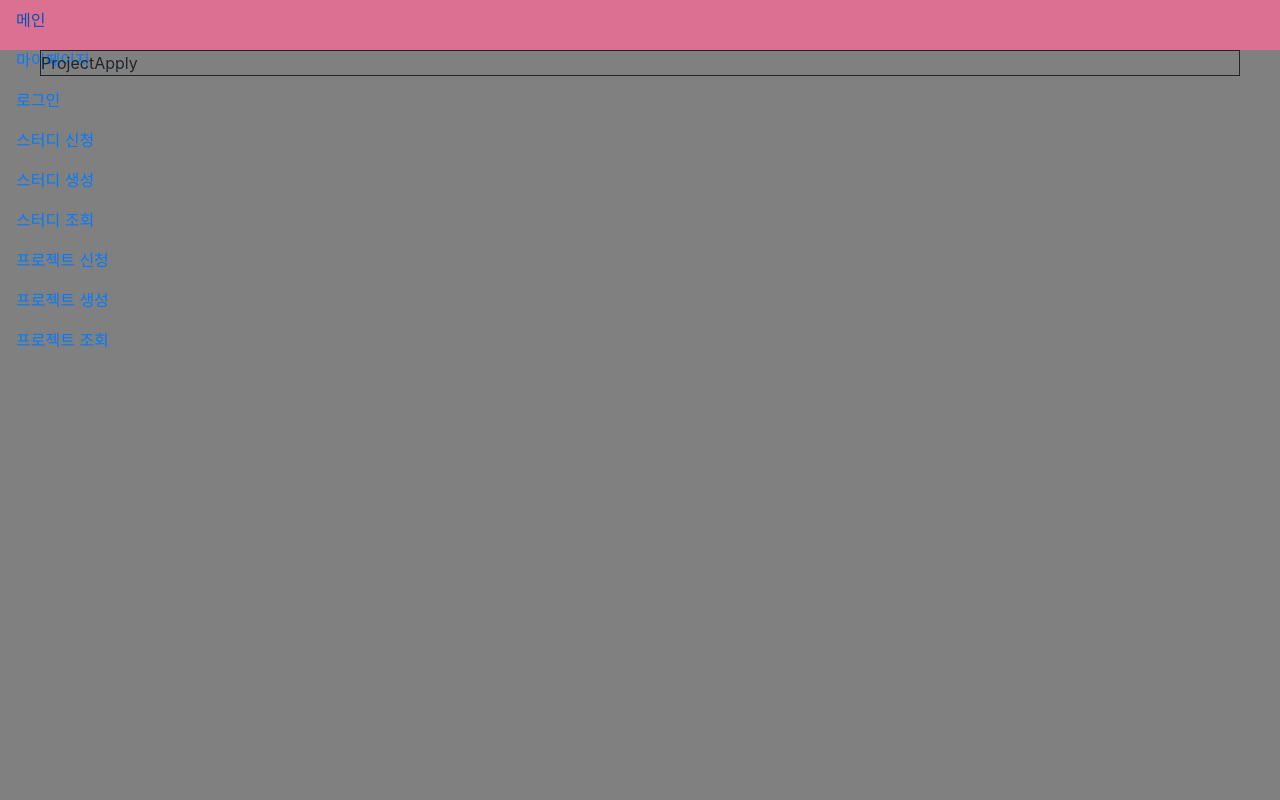
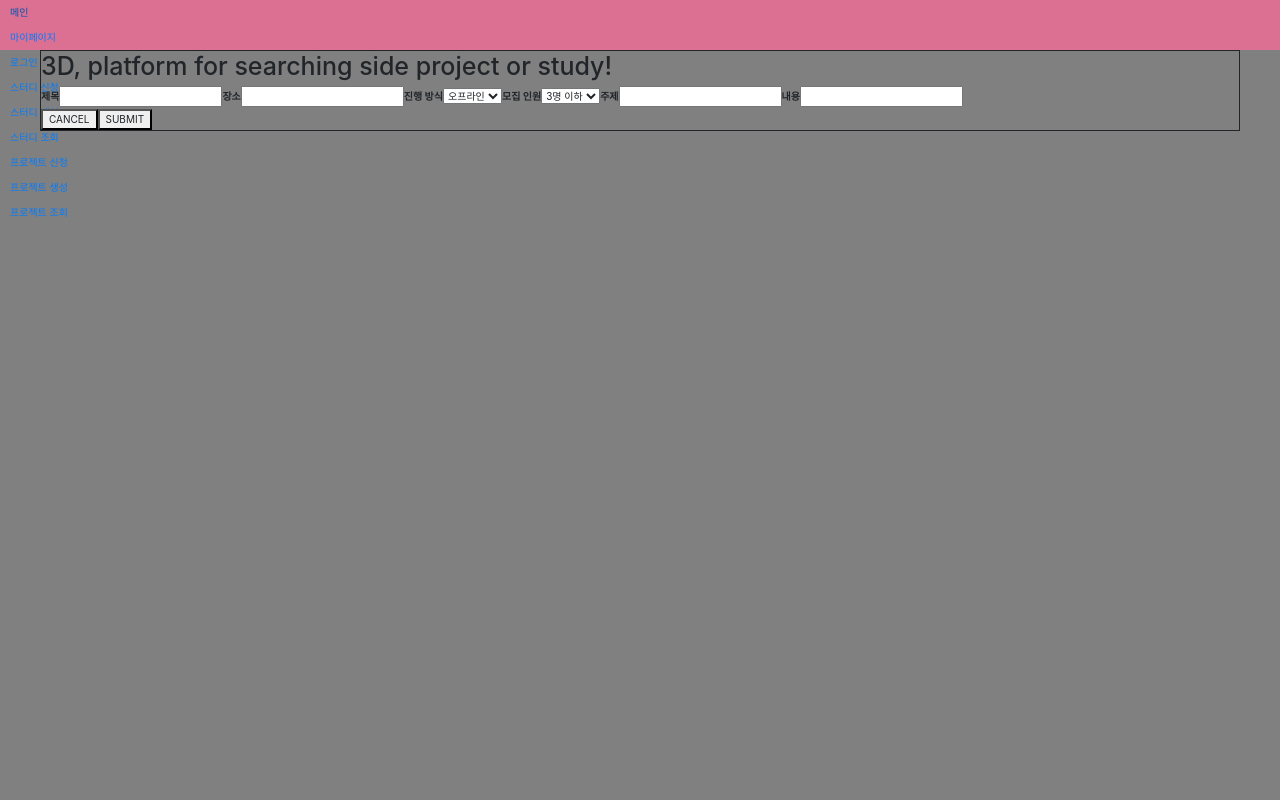
Before and after one commit to 3ddd-developers/3d-frontend, a React app: page /projectApply in a window 1280 px wide. Shown: the top 800 px of the page. Built offline with nearby package versions, Linux system fonts and the light colour scheme.

Commit message:
프로젝트 지원 UI 구현 중

```diff
--- a/public/index.html
+++ b/public/index.html
@@ -7,6 +7,7 @@
     <meta name="theme-color" content="#000000" />
     <meta name="application-name" content="3D">
     <meta name="description" content="3D (Korean Developer Community)">
+    <link rel="stylesheet" href="https://maxcdn.bootstrapcdn.com/bootstrap/3.3.7/css/bootstrap.min.css" integrity="sha384-BVYiiSIFeK1dGmJRAkycuHAHRg32OmUcww7on3RYdg4Va+PmSTsz/K68vbdEjh4u" crossorigin="anonymous">
     <title>3D</title>
 </head>
 
--- a/src/App.jsx
+++ b/src/App.jsx
@@ -12,6 +12,7 @@ const App = () => {
             <header>
                 {/* 예시 */}
                 <Link to='/' className='nav-link'>메인</Link>
+                {/*<Link to="경로"> : 경로를 나눠주는 역할을 한다.*/}
                 <Link to='/mypage' className='nav-link'>마이페이지</Link>
                 <Link to='/login' className='nav-link'>로그인</Link>
                 <Link to='/studyApply' className='nav-link'>스터디 신청</Link>
@@ -24,6 +25,7 @@ const App = () => {
             <div id="content">
                 <WrapContent>
                 <Switch>
+                    {/*<Route path="경로" component={}> : 해당 경로일 때 보여줄 컴포넌트를 지정한다.*/}
                     <Route path="/login" component={Login} />
                     <Route path="/mypage" component={Mypage} />
                     <Route path="/studyApply" component={StudyApply} />
--- a/src/pages/project/ProjectApply.jsx
+++ b/src/pages/project/ProjectApply.jsx
@@ -3,7 +3,31 @@ import React from 'react';
 const ProjectApply = () => {
     return (
         <>
-            ProjectApply
+            <h1>3D, platform for searching side project or study!</h1>
+            <form action="url" method="post">
+                <label htmlFor="제목">제목</label>
+                <input type="text" value="" id="제목" />
+                <label htmlFor="장소">장소</label>
+                <input type="text" id="장소" value="" />
+                <label htmlFor="진행 방식">진행 방식</label>
+                <select id="진행 방식">
+                    <option>오프라인</option>
+                    <option>온라인</option>
+                    <option>둘 다</option>
+                </select>
+                <label htmlFor="모집인원">모집 인원</label>
+                <select id="모집인원">
+                    <option>3명 이하</option>
+                    <option>3~8명</option>
+                    <option>8명 이상</option>
+                </select>
+                <label htmlFor="주제">주제</label>
+                <input type="text" id="주제" />
+                <label htmlFor="내용">내용</label>
+                <input type="text" id="내용" />
+            </form>
+            <button>CANCEL</button>
+            <button type="submit">SUBMIT</button>
         </>
     );
 };
--- a/src/pages/study/StudyApply.jsx
+++ b/src/pages/study/StudyApply.jsx
@@ -1,28 +1,9 @@
 import React from 'react';
-import {ButtonToolbar, Button} from 'react-bootstrap';
-
-
-
-
 
 const StudyApply = () => {
     return (
         <>
-            <h3>시범 코드</h3>
-            <ButtonToolbar>
-                <Button bsStyle="primary">primary</Button>
-            </ButtonToolbar>
-            <form>
-
-                <input></input>
-                <select>
-                    <option></option>
-                    <option></option>
-                    <option></option>
-                    <option></option>
-                    <option></option>
-                </select>
-            </form>
+            StudyApply
         </>
     );
 };
--- a/webpack.config.js
+++ b/webpack.config.js
@@ -10,6 +10,7 @@ module.exports = {
         path: path.resolve(__dirname + "/dist")
     },
     devServer: {
+        historyApiFallback: true,
         contentBase: path.resolve("./dist"),
         index: "index.html",
         port: 9000
```
